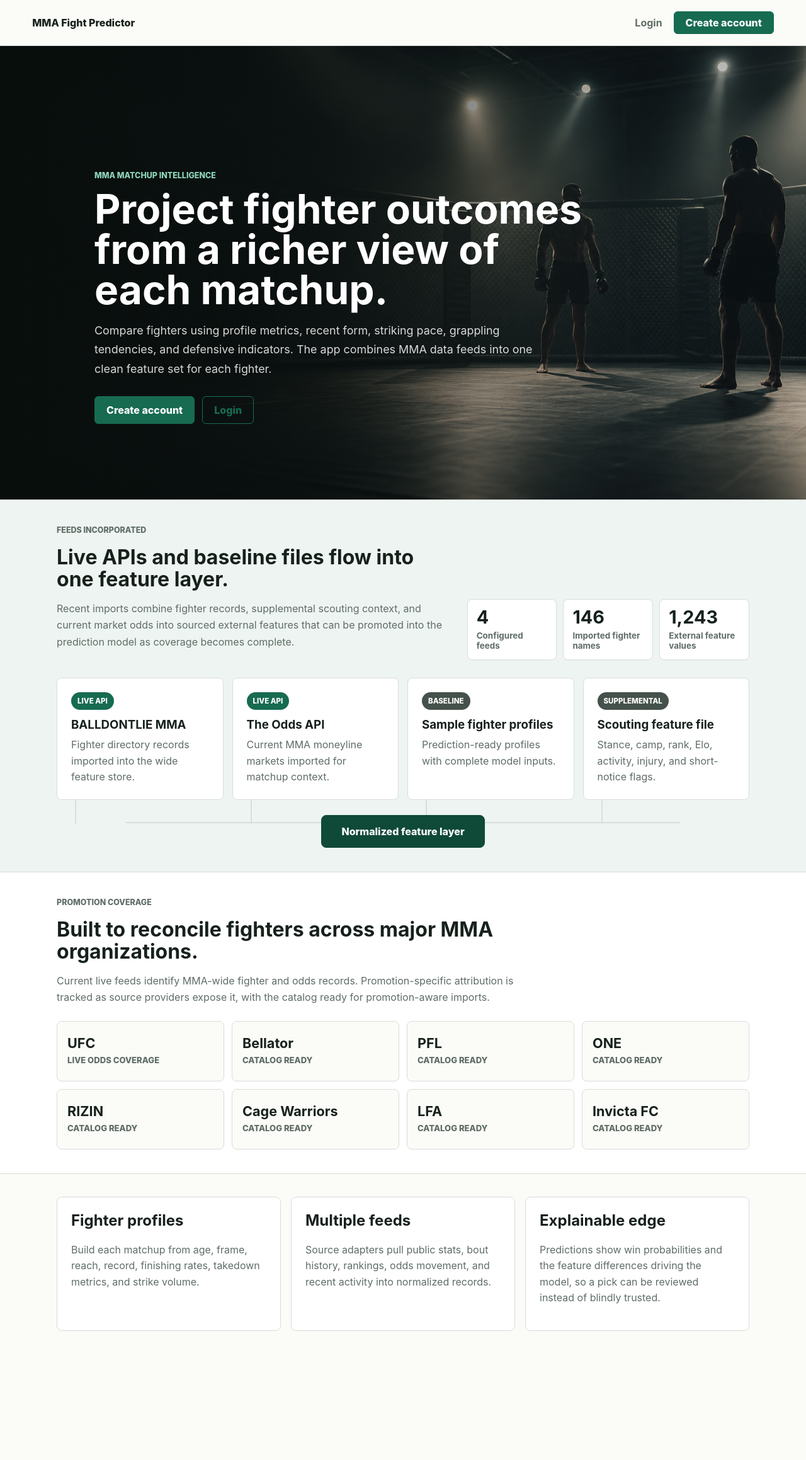
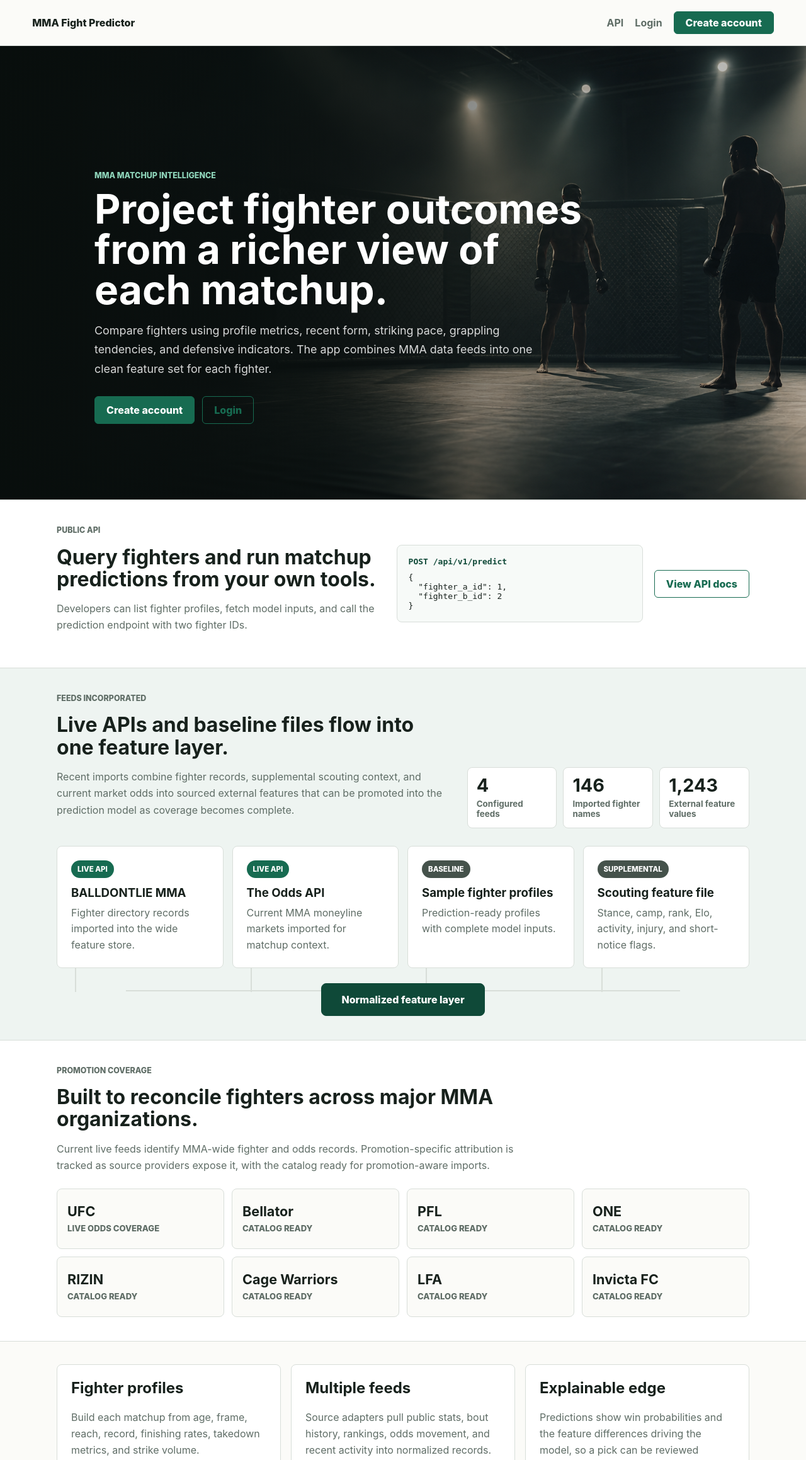
Before and after one commit to daverozee/mma-fight-predictor, a FastAPI app: page / in a window 1280 px wide. Shown: the top 2318 px of the page at 63% size. Before the commit the page ends 2113 px from the top, so only its background shows below. Run offline with FastAPI, Linux system fonts and the light colour scheme.

Commit message:
Expose public prediction API

```diff
--- a/app/main.py
+++ b/app/main.py
@@ -2,7 +2,7 @@ from pathlib import Path
 from contextlib import asynccontextmanager
 from collections.abc import AsyncIterator
 
-from fastapi import Depends, FastAPI, Form, Request, status
+from fastapi import Depends, FastAPI, Form, HTTPException, Query, Request, status
 from fastapi.responses import HTMLResponse, RedirectResponse, Response
 from fastapi.staticfiles import StaticFiles
 from fastapi.templating import Jinja2Templates
@@ -74,6 +74,11 @@ def redirect_to_login(request: Request, exc: RedirectToLogin) -> RedirectRespons
 @app.get("/", response_class=HTMLResponse)
 def index(request: Request, user: User | None = Depends(current_user)) -> HTMLResponse:
     return templates.TemplateResponse(request, "index.html", {"user": user})
+
+
+@app.get("/api-docs", response_class=HTMLResponse)
+def api_docs(request: Request, user: User | None = Depends(current_user)) -> HTMLResponse:
+    return templates.TemplateResponse(request, "api_docs.html", {"user": user})
 
 
 @app.get("/register", response_class=HTMLResponse)
@@ -281,6 +286,81 @@ def health() -> dict[str, str]:
     return {"status": "ok"}
 
 
+@app.get("/api/v1/meta")
+def api_meta(db: Session = Depends(get_db)) -> dict[str, object]:
+    counts = fighter_data_counts(db)
+    return {
+        "name": settings.app_name,
+        "version": "v1",
+        "counts": counts,
+        "endpoints": {
+            "fighters": "/api/v1/fighters",
+            "fighter_detail": "/api/v1/fighters/{fighter_id}",
+            "prediction": "/api/v1/predict",
+        },
+    }
+
+
+@app.get("/api/v1/fighters")
+def api_fighters(
+    db: Session = Depends(get_db),
+    search: str | None = Query(default=None, max_length=80),
+    limit: int = Query(default=50, ge=1, le=250),
+    offset: int = Query(default=0, ge=0),
+) -> dict[str, object]:
+    fighters = list_fighters(db)
+    if search:
+        lowered = search.lower()
+        fighters = [fighter for fighter in fighters if lowered in fighter.name.lower()]
+    total = len(fighters)
+    page = fighters[offset : offset + limit]
+    return {
+        "total": total,
+        "limit": limit,
+        "offset": offset,
+        "fighters": [serialize_fighter(fighter) for fighter in page],
+    }
+
+
+@app.get("/api/v1/fighters/{fighter_id}")
+def api_fighter(fighter_id: int, db: Session = Depends(get_db)) -> dict[str, object]:
+    fighter = get_fighter(db, fighter_id)
+    if fighter is None:
+        raise HTTPException(status_code=status.HTTP_404_NOT_FOUND, detail="Fighter not found")
+    return serialize_fighter(fighter)
+
+
+@app.post("/api/v1/predict")
+def api_predict(payload: dict[str, int], db: Session = Depends(get_db)) -> dict[str, object]:
+    fighter_a_id = payload.get("fighter_a_id")
+    fighter_b_id = payload.get("fighter_b_id")
+    if fighter_a_id is None or fighter_b_id is None:
+        raise HTTPException(
+            status_code=status.HTTP_422_UNPROCESSABLE_ENTITY,
+            detail="Provide fighter_a_id and fighter_b_id.",
+        )
+    if fighter_a_id == fighter_b_id:
+        raise HTTPException(
+            status_code=status.HTTP_400_BAD_REQUEST,
+            detail="Choose two different fighters.",
+        )
+
+    profile_a = get_fighter(db, fighter_a_id)
+    profile_b = get_fighter(db, fighter_b_id)
+    if profile_a is None or profile_b is None:
+        raise HTTPException(status_code=status.HTTP_404_NOT_FOUND, detail="Fighter not found")
+
+    fighter_a = profile_to_features(profile_a)
+    fighter_b = profile_to_features(profile_b)
+    result = predictor.predict(fighter_a, fighter_b)
+    return {
+        "fighter_a": serialize_fighter(profile_a),
+        "fighter_b": serialize_fighter(profile_b),
+        "prediction": result,
+        "note": "Provisional-live-feed profiles may use league-average fallbacks for missing stats.",
+    }
+
+
 def render_predict_page(
     request: Request,
     user: User,
@@ -294,3 +374,23 @@ def render_predict_page(
         {"user": user, "error": error, "fighters": list_fighters(db)},
         status_code=status_code,
     )
+
+
+def serialize_fighter(fighter: object) -> dict[str, object]:
+    return {
+        "id": fighter.id,
+        "name": fighter.name,
+        "weight_class": fighter.weight_class,
+        "age": fighter.age,
+        "height_cm": fighter.height_cm,
+        "reach_cm": fighter.reach_cm,
+        "wins": fighter.wins,
+        "losses": fighter.losses,
+        "ko_rate": fighter.ko_rate,
+        "submission_rate": fighter.submission_rate,
+        "takedown_accuracy": fighter.takedown_accuracy,
+        "takedown_defense": fighter.takedown_defense,
+        "strikes_landed_per_min": fighter.strikes_landed_per_min,
+        "strikes_absorbed_per_min": fighter.strikes_absorbed_per_min,
+        "source": fighter.source,
+    }
--- a/app/static/styles.css
+++ b/app/static/styles.css
@@ -192,6 +192,77 @@ button {
   border-top: 1px solid var(--line);
   padding: 38px clamp(18px, 4vw, 56px);
   background: #fff;
+}
+
+.api-band {
+  border-top: 1px solid var(--line);
+  padding: 38px clamp(18px, 4vw, 56px);
+  background: #fff;
+}
+
+.api-callout {
+  max-width: 1100px;
+  margin: 0 auto;
+  display: grid;
+  grid-template-columns: 1.2fr 0.9fr auto;
+  gap: 18px;
+  align-items: center;
+}
+
+.api-callout h2 {
+  max-width: 660px;
+  margin: 0;
+  font-size: 2rem;
+  line-height: 1.1;
+}
+
+.api-callout p {
+  max-width: 680px;
+  color: var(--muted);
+  line-height: 1.65;
+}
+
+.api-snippet,
+.api-grid article,
+.code-block {
+  font-family: ui-monospace, SFMono-Regular, Consolas, "Liberation Mono", monospace;
+}
+
+.api-snippet {
+  display: grid;
+  gap: 10px;
+  padding: 18px;
+  border: 1px solid var(--line);
+  border-radius: 8px;
+  background: #f7faf8;
+}
+
+.api-snippet code,
+.api-grid code {
+  color: var(--accent-strong);
+  font-weight: 850;
+}
+
+pre {
+  margin: 0;
+  white-space: pre-wrap;
+}
+
+.api-grid {
+  max-width: 1100px;
+  margin: 0 auto;
+  display: grid;
+  grid-template-columns: repeat(3, 1fr);
+  gap: 16px;
+}
+
+.code-block {
+  max-width: 1100px;
+  margin: 0 auto;
+  padding: 18px;
+  border: 1px solid var(--line);
+  border-radius: 8px;
+  background: #f7faf8;
 }
 
 .promotion-head,
@@ -585,7 +656,9 @@ legend {
   .feed-stats,
   .feed-map,
   .promotion-grid,
-  .imported-fighter-row {
+  .imported-fighter-row,
+  .api-callout,
+  .api-grid {
     grid-template-columns: 1fr;
   }
 
--- a/app/templates/base.html
+++ b/app/templates/base.html
@@ -14,10 +14,12 @@
           <a href="/dashboard">Dashboard</a>
           <a href="/fighters">Fighters</a>
           <a href="/predict">Predict</a>
+          <a href="/api-docs">API</a>
           <form method="post" action="/logout">
             <button type="submit" class="link-button">Logout</button>
           </form>
         {% else %}
+          <a href="/api-docs">API</a>
           <a href="/login">Login</a>
           <a class="button small" href="/register">Create account</a>
         {% endif %}
--- a/app/templates/index.html
+++ b/app/templates/index.html
@@ -13,6 +13,23 @@
         <a class="button secondary" href="/login">Login</a>
       {% endif %}
     </div>
+  </div>
+</section>
+<section class="api-band">
+  <div class="api-callout">
+    <div>
+      <p class="eyebrow">Public API</p>
+      <h2>Query fighters and run matchup predictions from your own tools.</h2>
+      <p>Developers can list fighter profiles, fetch model inputs, and call the prediction endpoint with two fighter IDs.</p>
+    </div>
+    <div class="api-snippet">
+      <code>POST /api/v1/predict</code>
+      <pre>{
+  "fighter_a_id": 1,
+  "fighter_b_id": 2
+}</pre>
+    </div>
+    <a class="button secondary" href="/api-docs">View API docs</a>
   </div>
 </section>
 <section class="feed-band">
```
Also changed, not shown: API.md (added, +38 -0 lines), app/templates/api_docs.html (added, +41 -0 lines), tests/test_app.py (+20 -0 lines), README.md.
